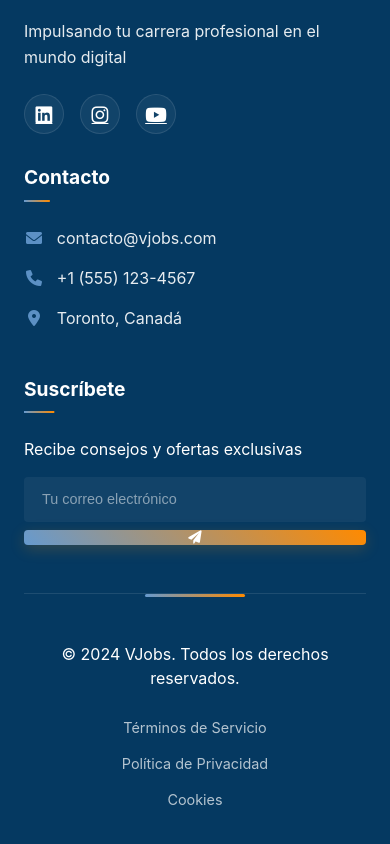
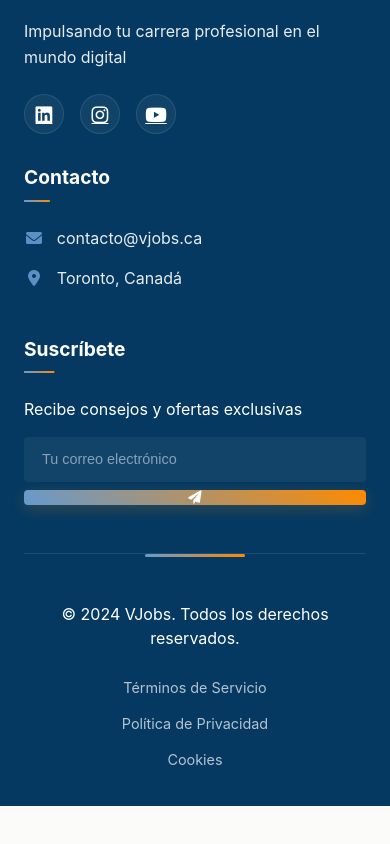
Before and after one commit to yuberalberto/vjobs-landing, a Vue app: page / in a window 390 px wide. Shown: the part 8446-9290 px from the top of the page. After the commit the page ends 9252 px from the top, so only its background shows below. Built offline with nearby package versions, Linux system fonts and the light colour scheme.

Commit message:
Update footer with correct social links and contact info
- Updated social media links to point to correct VJobs profiles
- Changed contact email to contacto@vjobs.ca
- Removed phone number as requested
- Added ARIA labels for better accessibility
- Updated tasks.md to reflect completed items

```diff
--- a/src/components/Footer.vue
+++ b/src/components/Footer.vue
@@ -6,13 +6,13 @@
           <img src="@/assets/logo.png" alt="VJobs Logo" class="logo" />
           <p class="slogan">Impulsando tu carrera profesional en el mundo digital</p>
           <div class="social-links">
-            <a href="https://linkedin.com" target="_blank" rel="noopener" class="social-link">
+            <a href="https://www.linkedin.com/company/vjobs-hr-advisory/" target="_blank" rel="noopener" class="social-link" aria-label="LinkedIn">
               <i class="fab fa-linkedin"></i>
             </a>
-            <a href="https://instagram.com" target="_blank" rel="noopener" class="social-link">
+            <a href="https://instagram.com/vjobs.resume" target="_blank" rel="noopener" class="social-link" aria-label="Instagram">
               <i class="fab fa-instagram"></i>
             </a>
-            <a href="https://youtube.com" target="_blank" rel="noopener" class="social-link">
+            <a href="https://www.youtube.com/@VJobs.Resume" target="_blank" rel="noopener" class="social-link" aria-label="YouTube">
               <i class="fab fa-youtube"></i>
             </a>
           </div>
@@ -20,8 +20,7 @@
 
         <div class="footer-contact">
           <h4>Contacto</h4>
-          <p><i class="fas fa-envelope"></i> contacto@vjobs.com</p>
-          <p><i class="fas fa-phone"></i> +1 (555) 123-4567</p>
+          <p><i class="fas fa-envelope"></i> contacto@vjobs.ca</p>
           <p><i class="fas fa-map-marker-alt"></i> Toronto, Canadá</p>
         </div>
 
```
Also changed, not shown: 1 other file (tests, documents, lock files or other folders).
